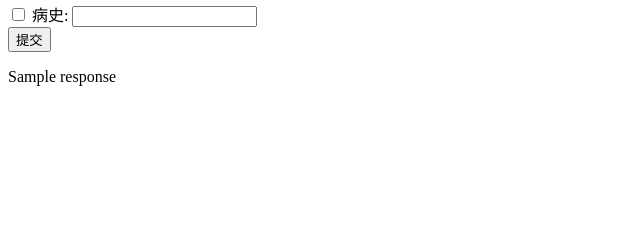
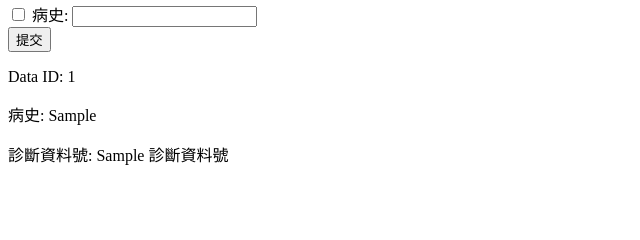
Before and after one commit to B1uePumpkin/Medical-Record-Structuring, a Flask app: page /search in a window 1280 px wide. Shown: the part 97-337 px from the top of the page, without its empty margins (0-640 px from the left). Run offline with Flask 3, Linux system fonts and the light colour scheme; a database or web service that is not in the repository returns one stand-in record (values such as "Sample title").

Commit message:
ver. 2.3.1 add .ico and searching result improve

```diff
--- a/app.py
+++ b/app.py
@@ -233,14 +233,15 @@
     medical_history = request.args.get('medical_history')
     # 從MongoDB中查找數據
     collection = db.responses
-    result = collection.find_one({
+    result = collection.find({
         "病史": medical_history
     })
-    print("查詢結果:", result)
+    result_list = list(result)
+    print("查詢結果:", result_list)
 
     # 如果查找到了數據，則返回結果
     if result:
-        return render_template("control_panel.html", data=result)
+        return render_template("control_panel.html", data=result_list)
     else:
         return redirect(url_for('error?msg=查無資料'))
 
--- a/templates/control_panel.html
+++ b/templates/control_panel.html
@@ -3,7 +3,7 @@
 <head>
     <meta charset="UTF-8">
     <meta name="viewport" content="width=device-width, initial-scale=1.0">
-    <title>Document</title>
+    <title>控制面板</title>
 </head>
 <body>
     <h2>控制面板</h2>
@@ -18,11 +18,19 @@
             <button type="submit">提交</button>
         </form>
         <!-- 查詢結果 -->
-        {% if data %}
+    {% if data %}
+        {% for item in data %}
         <div>
-            <p>{{ data }}</p>
+            <p>Data ID: {{item['_id'] or 'No data'}}</p>
+            <p>病史: {{ item['病史'] or 'No data'}}</p>
+            <p>診斷資料號: {{ item['診斷資料號'] or 'No data'}}</p>
+            <!-- 可以添加其他字段的顯示 -->
+            &nbsp
         </div>
-        {% endif %}
+        {% endfor %}
+    {% else %}
+        <p>查無資料</p>
+    {% endif %}
     </div>
 </body>
 </html>
--- a/templates/home.html
+++ b/templates/home.html
@@ -4,14 +4,15 @@
     <meta charset="UTF-8">
     <meta name="viewport" content="width=device-width, initial-scale=1.0">
     <link rel="stylesheet" href="https://cdn.jsdelivr.net/npm/bootstrap@5.3.2/dist/css/bootstrap.min.css" integrity="sha384-T3c6CoIi6uLrA9TneNEoa7RxnatzjcDSCmG1MXxSR1GAsXEV/Dwwykc2MPK8M2HN" crossorigin="anonymous">
-    <link rel="stylesheet" type="text/css" href="/templates/style.css">
     <title>主頁面</title>
+    <!-- logo -->
+    <link rel="icon" href="{{ url_for('static', filename='favicon.ico') }}">
 </head>
 <body>
     <h2>主頁面</h2>
     <div>歡迎來到主頁面, {{ username }}</div>
     <hr/>
-    <!-- instruction buttom -->
+    <!-- page tab buttom -->
     <div class='download-buttons'>
         <a href="/instructions" class='btn btn-success'>使用說明</a>
         <a href="/control_panel" class='btn btn-warning'>控制面板</a>
```
Also changed, not shown: static/favicon.ico (added).
